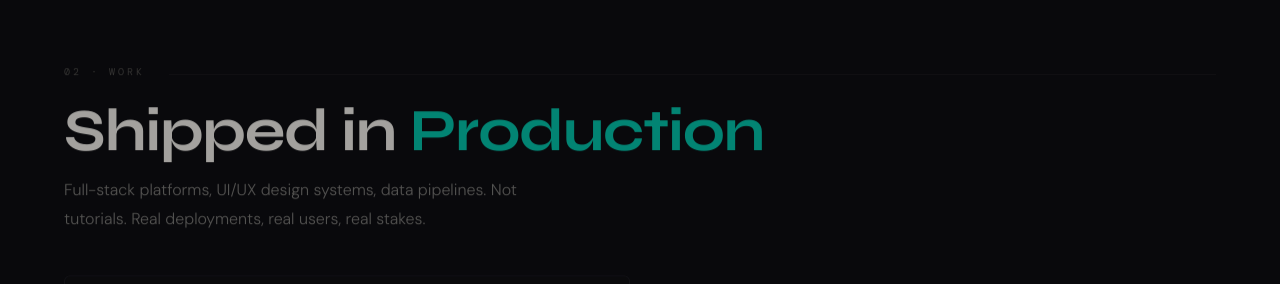
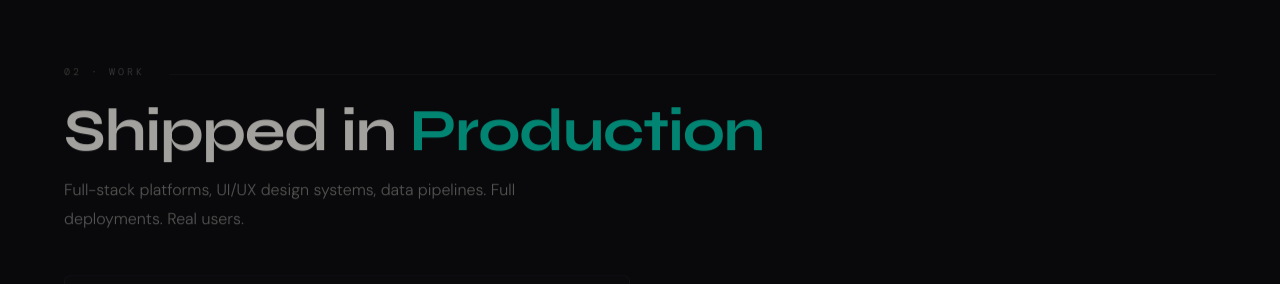
Before and after one commit to muneebfr-fr/muneeb-portfolio, a Next.js app: page / in a window 1280 px wide. Shown: the part 925-1209 px from the top of the page. Built offline with nearby package versions, Linux system fonts and the light colour scheme.

Commit message:
Update projects section tagline

```diff
--- a/src/components/Projects.tsx
+++ b/src/components/Projects.tsx
@@ -443,7 +443,7 @@ export default function Projects() {
             fontSize: "clamp(14px, 1.8vw, 16px)", color: "var(--text-secondary)",
             lineHeight: 1.8, maxWidth: 520, marginTop: 14,
           }}>
-            Full-stack platforms, UI/UX design systems, data pipelines. Not tutorials. Real deployments, real users, real stakes.
+            Full-stack platforms, UI/UX design systems, data pipelines. Full deployments. Real users.
           </p>
         </motion.div>
 
```
